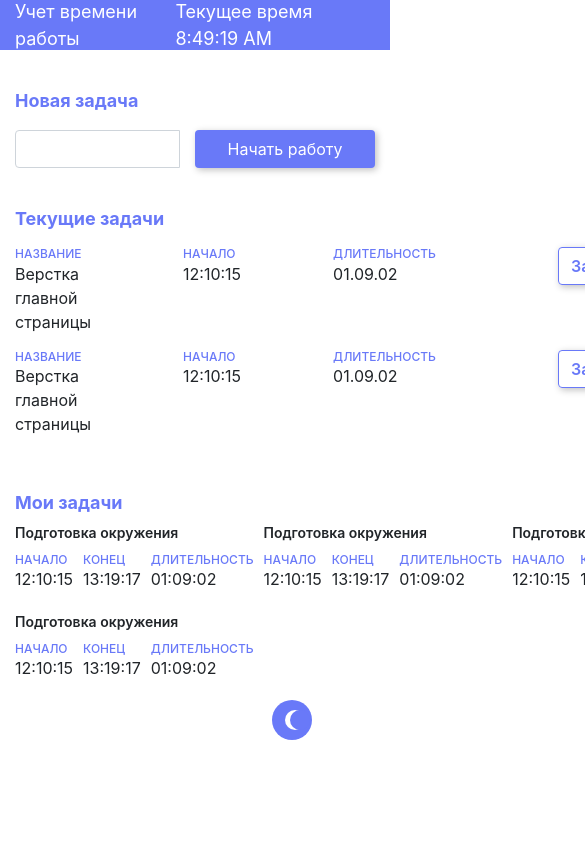
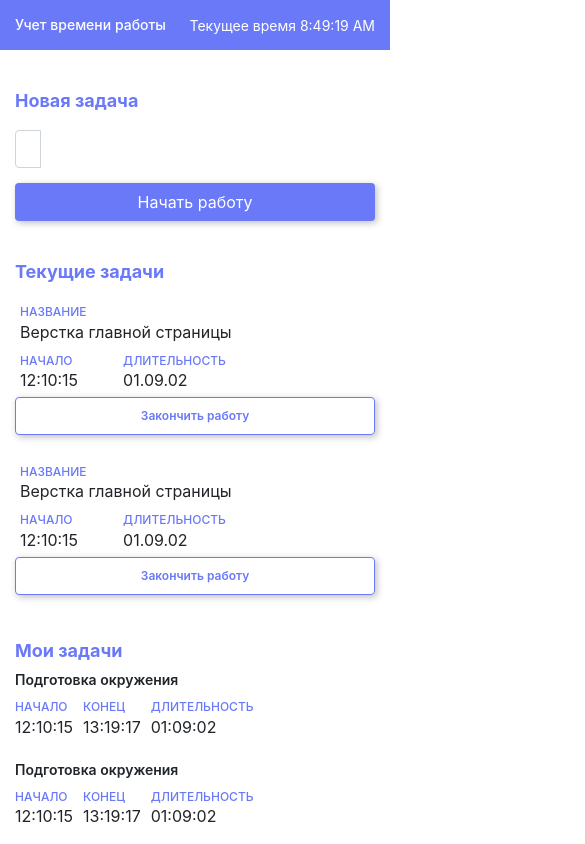
Before and after one commit to PickleDan/sovkombank-test, a React (Create React App) app: page / in a window 390 px wide. Shown: the top 844 px of the page, 585 px wide, since content can reach past the window. Built offline with nearby package versions, Linux system fonts and the light colour scheme.

Commit message:
add adaptive css layout

```diff
--- a/src/App.js
+++ b/src/App.js
@@ -1,5 +1,5 @@
 import React from "react";
-import "./App.scss";
+import "./scss/App.scss";
 import Header from "./components/Header";
 import NewTask from "./components/NewTask";
 import CurrentTasks from "./components/CurrentTasks";
--- a/src/components/CurrentTask.js
+++ b/src/components/CurrentTask.js
@@ -8,6 +8,7 @@ function CurrentTask() {
         <h3>Название</h3>
         <p>Верстка главной страницы</p>
       </div>
+      <div className="task-duration">
         <div className="current-task-item">
           <h3>Начало</h3>
           <p>12:10:15</p>
@@ -16,6 +17,7 @@ function CurrentTask() {
           <h3>Длительность</h3>
           <p>01.09.02</p>
         </div>
+      </div>
       <Button btnName={"Закончить работу"} />
     </div>
   );
--- a/src/components/Header.js
+++ b/src/components/Header.js
@@ -5,8 +5,8 @@ function Header() {
   return (
     <div className="header">
       <div className="container header-flex">
-        <div>Учет времени работы</div>
-        <div>
+        <h1>Учет времени работы</h1>
+        <div className="current-time">
           Текущее время <Clock />
         </div>
       </div>
--- a/src/index.js
+++ b/src/index.js
@@ -1,7 +1,7 @@
 import "bootstrap/dist/css/bootstrap.min.css";
 import React from "react";
 import ReactDOM from "react-dom";
-import "./index.scss";
+import "./scss/index.scss";
 import App from "./App";
 
 ReactDOM.render(<App />, document.getElementById("root"));
--- a/src/App.scss
+++ b/src/scss/App.scss
@@ -1,6 +1,9 @@
-$main-color: #6979f8;
-$accent-color: #fff;
+@import "config";
 
+h1 {
+  font-size: 18px;
+  margin: 0;
+}
 h2 {
   font-weight: bold;
   font-size: 18px;
@@ -55,7 +58,6 @@ h3 {
 
 .current-tasks-block {
   margin-top: 40px;
-
   .current-task-list {
     padding-top: 10px;
   }
@@ -64,6 +66,9 @@ h3 {
 
     &-item {
       padding-right: 92px;
+    }
+    .task-duration {
+      display: flex;
     }
   }
   .current-task-btn {
@@ -130,3 +135,5 @@ h3 {
     }
   }
 }
+
+@import "mobile";
--- /dev/null
+++ b/src/scss/_config.scss
@@ -0,0 +1,27 @@
+$main-color: #6979f8;
+$accent-color: #fff;
+
+// Media Query Mixins
+@mixin mediaSm {
+  @media screen and (max-width: 500px) {
+    @content;
+  }
+}
+
+@mixin mediaMd {
+  @media screen and (max-width: 768px) {
+    @content;
+  }
+}
+
+@mixin mediaLg {
+  @media screen and (min-width: 769px) and (max-width: 1170px) {
+    @content;
+  }
+}
+
+@mixin mediaXl {
+  @media screen and (min-width: 1171px) {
+    @content;
+  }
+}
--- /dev/null
+++ b/src/scss/_mobile.scss
@@ -0,0 +1,74 @@
+// Widescreens
+@include mediaXl {
+}
+
+// Desktops & Laptops
+@include mediaLg {
+  .completed-tasks-block {
+    .completed-tasks-grid {
+      grid-template-columns: repeat(3, 1fr);
+    }
+  }
+  .current-tasks-block .current-task-item {
+    padding: 10px;
+  }
+}
+
+// Tablets & Small Laptops
+@include mediaMd {
+  .completed-tasks-block {
+    .completed-tasks-grid {
+      grid-template-columns: repeat(2, 1fr);
+    }
+  }
+  .current-tasks-block .current-task-item {
+    padding: 5px;
+  }
+  .current-tasks-block .current-task-btn {
+    font-size: 12px;
+  }
+}
+
+// Smartphones
+@include mediaSm {
+  h1 {
+    font-size: 14px;
+  }
+  .current-time {
+    font-size: 14px;
+  }
+  .new-task-block {
+    .input-group {
+      flex-direction: column;
+    }
+    .btn {
+      margin-top: 15px;
+      width: 100%;
+    }
+  }
+
+  .completed-tasks-block {
+    .completed-tasks-grid {
+      grid-template-columns: 1fr;
+    }
+  }
+
+  .current-tasks-block {
+    p {
+      margin: 0;
+    }
+    .current-task {
+      flex-direction: column;
+      margin-bottom: 20px;
+      .current-task-item {
+        padding-right: 40px;
+      }
+    }
+    .current-task-btn {
+      margin: 0;
+      margin-bottom: 5px;
+
+      width: 100%;
+    }
+  }
+}
```
Also changed, not shown: src/scss/index.scss (renamed from src/index.scss), 1 other file (tests, documents, lock files or other folders). Lines whose indentation alone changed are shown as unchanged.
